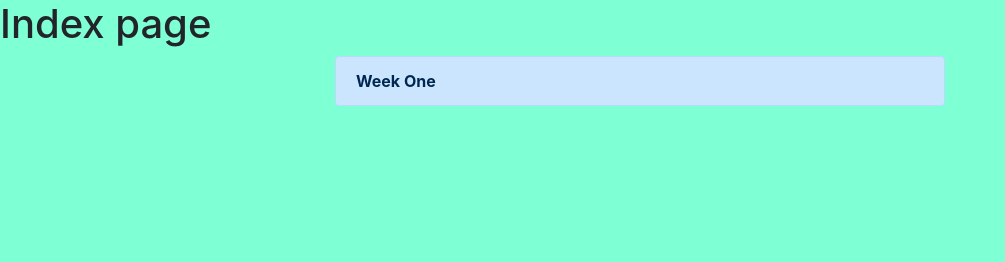
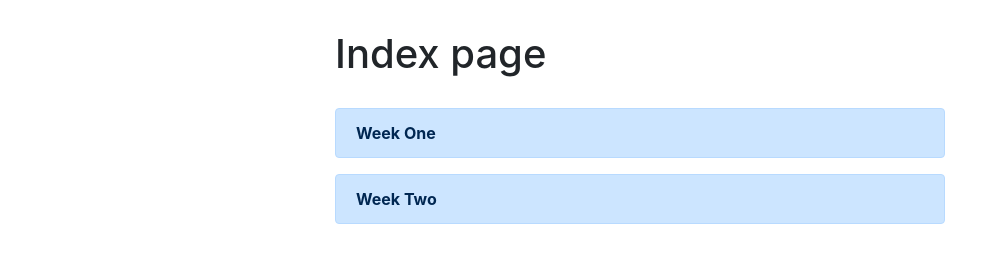
Before and after one commit to ytsai0023/expert-train, a plain HTML site: page index.html in a window 1280 px wide. Shown: the whole page, without its empty margins (0-1005 px from the left). Drawn offline with nearby package versions, Linux system fonts and the light colour scheme.

Commit message:
Create links for assignment.

```diff
--- a/all.css
+++ b/all.css
@@ -1,8 +1,22 @@
 body{
-    background-color:aquamarine;
+
 
 }
 
+h1{
+    margin: 30px 0;
+}
 .container{
     width:50%;
 }
+
+.container a{
+   display: block;
+   width: 100%;
+   height: 100%;
+   text-decoration: none;
+}
+
+.container a:hover{
+   color:#7d7d7d;
+ }
--- a/index.html
+++ b/index.html
@@ -8,10 +8,14 @@
     <title>Document</title>
 </head>
 <body>
-    <h1>Index page</h1>
+
     <div class="container">
+        <h1>Index page</h1>
         <div class="alert alert-primary" role="alert">
             <a href="weekOne/index.html" class="alert-link">Week One</a>
+         </div>
+         <div class="alert alert-primary" role="alert">
+            <a href="weekTwo/index.html" class="alert-link">Week Two</a>
          </div>
 
     </div>
```
Also changed, not shown: weekTwo/index.html (added, +11 -0 lines).
